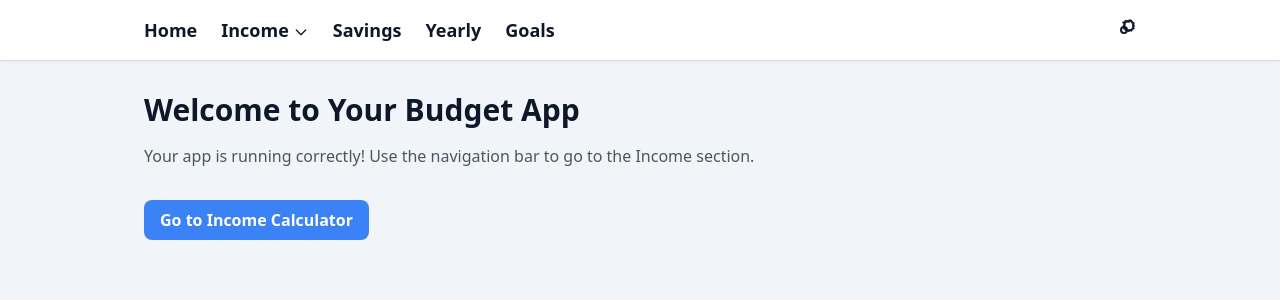
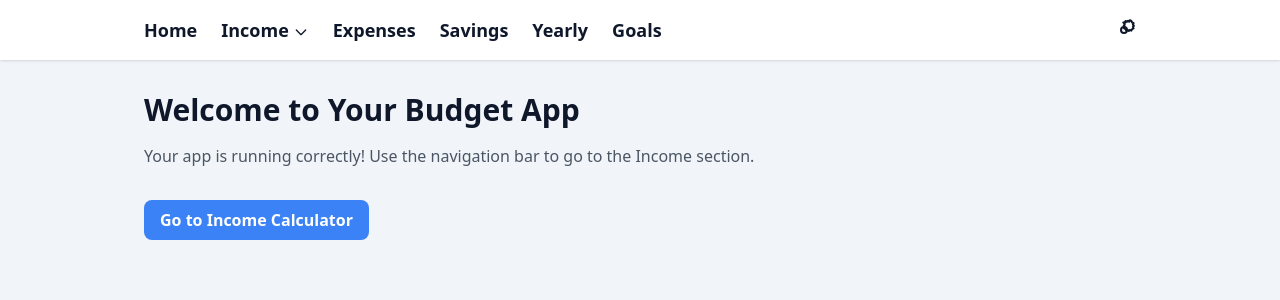
Before and after one commit to garrettsampson/budget_web_application, a Flask app: page / in a window 1280 px wide. Shown: the top 300 px of the page. Run offline with Flask 3, Linux system fonts and the light colour scheme; some libraries are stand-ins or nearby versions.

Commit message:
Adding the Expenses tab (non functional)

```diff
--- a/budget_app/app.py
+++ b/budget_app/app.py
@@ -150,6 +150,75 @@ def create_app():
         )
 
     # ==================================================================
+    # ROUTE: EXPENSES
+    # ==================================================================
+    @app.route("/expenses/select")
+    def expenses_select_month():
+        today = datetime.today()
+        return render_template(
+            "expenses/select_month.html",
+            current_year=today.year,
+            current_month=today.month,
+        )
+
+    # ==================================================================
+    # ROUTE: Redirect after selecting Month/Year for EXPENSES
+    # ==================================================================
+    @app.route("/expenses/view")
+    def expenses_view_redirect():
+        from flask import flash
+
+        year = request.args.get("year")
+        month = request.args.get("month")
+
+        if not year or not month:
+            flash("Please select both a year and month.", "error")
+            return redirect(url_for("expenses_select_month"))
+
+        return redirect(url_for("expenses_month_view", year=year, month=month))
+
+    # ==================================================================
+    # ROUTE: Monthly Expenses Summary
+    # ==================================================================
+    @app.route("/expenses/<int:year>/<int:month>")
+    def expenses_month_view(year, month):
+        user = get_current_user()
+
+        # 1) Pull income entries for that month
+        income_entries = (
+            IncomeWeek.query
+            .filter_by(user_id=user.id, year=year, month=month)
+            .all()
+        )
+
+        total_gross = sum(e.gross for e in income_entries)
+        total_net = sum(e.net for e in income_entries)
+
+        # 2) Pull expenses for that month
+        expenses = (
+            Expense.query
+            .filter_by(user_id=user.id, year=year, month=month)
+            .order_by(Expense.created_at.asc())
+            .all()
+        )
+
+        money_spent = sum(x.amount for x in expenses)
+        money_left = total_net - money_spent
+
+        return render_template(
+            "expenses/month_view.html",
+            year=year,
+            month=month,
+            total_gross=total_gross,
+            total_net=total_net,
+            expenses=expenses,
+            money_spent=money_spent,
+            money_left=money_left,
+        )
+
+
+
+    # ==================================================================
     # ROUTE: Settings (Theme selection etc.)
     # ==================================================================
     @app.route("/settings")
--- a/budget_app/templates/base.html
+++ b/budget_app/templates/base.html
@@ -184,6 +184,7 @@ These classes come from TailwindCSS.
             <div class="flex gap-6 items-center">
                 <a href="{{ url_for('home') }}" class="nav-link">Home</a>
 
+
                 <!-- INCOME DROPDOWN -->
                 <div x-data="{ open: false }" class="relative">
                     <button
@@ -220,6 +221,10 @@ These classes come from TailwindCSS.
                         </a>
                     </div>
                 </div>
+
+                <!-- NEW: EXPENSES TAB -->
+                <a href="{{ url_for('expenses_select_month') }}" class="nav-link">Expenses</a>
+
 
                 <a href="/savings" class="nav-link">Savings</a>
                 <a href="/yearly" class="nav-link">Yearly</a>
```
Also changed, not shown: budget_app/models.py (+19 -0 lines), budget_app/instance/budget.db.
